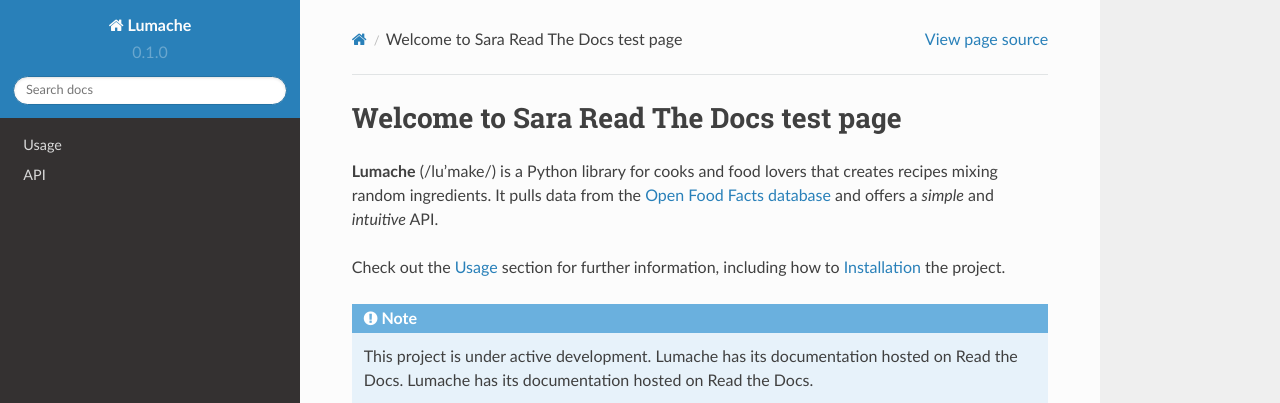
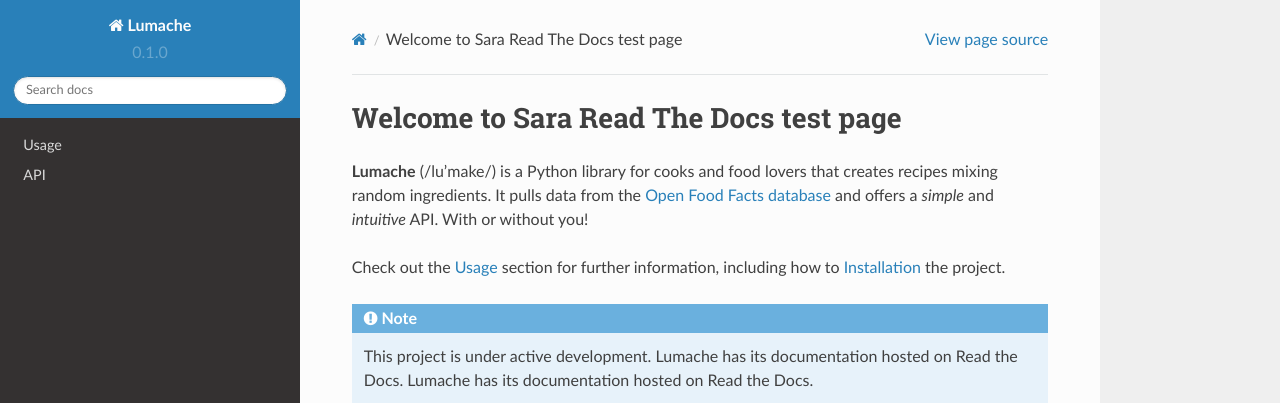
Before and after one commit to sarabellei/rtd_tutorial, a Sphinx documentation site: the page built from docs/source/index.rst, in a window 1280 px wide. Shown: the top 403 px of the page. Built offline with Sphinx 7.4.7 and the Read the Docs theme 2.0.0, drawn with Linux system fonts in a browser that asks for light colours.

Commit message:
Playing with changes
I added: with or without you

```diff
--- a/docs/source/index.rst
+++ b/docs/source/index.rst
@@ -5,6 +5,7 @@
 that creates recipes mixing random ingredients.
 It pulls data from the `Open Food Facts database <https://world.openfoodfacts.org/>`_
 and offers a *simple* and *intuitive* API.
+With or without you!
 
 Check out the :doc:`usage` section for further information, including
 how to :ref:`installation` the project.
```
